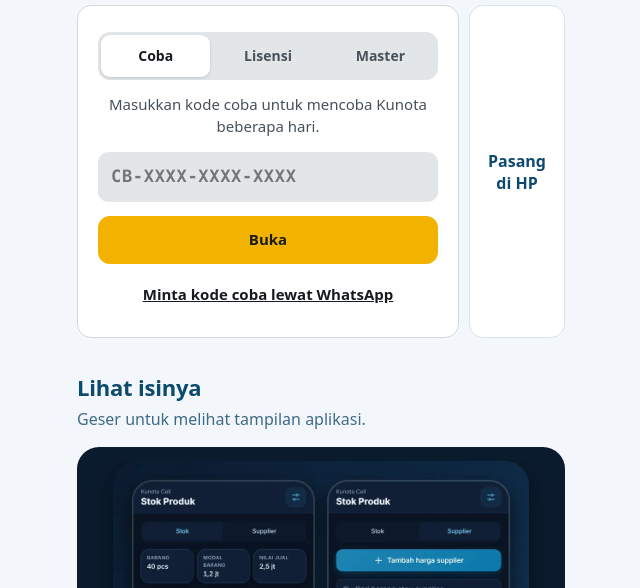
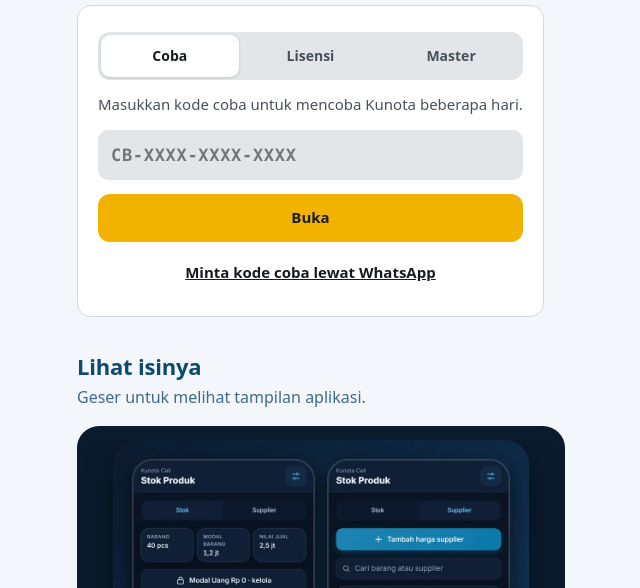
Before and after one commit to kennecelluler-max/kunota, a plain HTML site: page index.html in a window 1280 px wide. Shown: the part 212-800 px from the top of the page, without its empty margins (319-959 px from the left). Drawn offline with Linux system fonts and the light colour scheme.

Commit message:
Remove 'Pasang di HP' link from index.html
Removed the 'Pasang di HP' link from the buttons section.

```diff
--- a/index.html
+++ b/index.html
@@ -99,7 +99,6 @@
 
   <div class="btns">
     <div id="pemuat" data-slot></div>
-    <a class="btn" href="pasang/">Pasang di HP</a>
     <a class="btn wa" id="wa-coba" href="#" style="display:none"><svg viewBox="0 0 24 24"><path d="M21 3L3 11l7 3 3 7zM10 14L21 3"/></svg>Minta kode coba lewat WhatsApp</a>
   </div>
 
```
